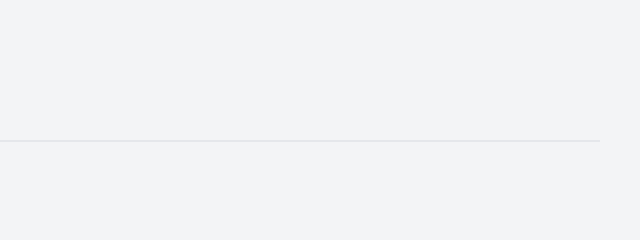
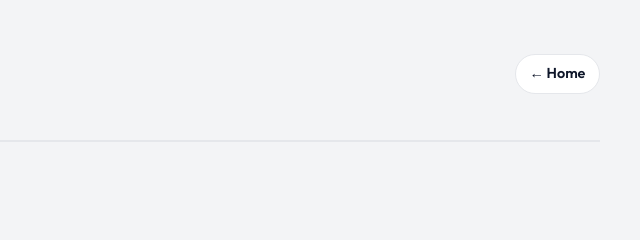
Before and after one commit to drawerboxspecialties-ops/Allmoxy-Top-Edge-Calculator, a website: page index.html in a window 1280 px wide. Shown: the top 240 px of the page, 640-1280 px from the left. Drawn offline with Linux system fonts and the light colour scheme.

Commit message:
Add Home link back to Operations Hub.

```diff
--- a/index.html
+++ b/index.html
@@ -47,6 +47,19 @@
             padding-bottom: 1.5rem;
         }
 
+        .ops-home-link {
+            color: #0f172a;
+            text-decoration: none;
+            font-size: 0.9rem;
+            font-weight: 600;
+            padding: 0.45rem 0.85rem;
+            border-radius: 999px;
+            border: 1px solid var(--border-color);
+            background: #fff;
+            white-space: nowrap;
+        }
+        .ops-home-link:hover { background: #f8fafc; }
+
         .logo h1 {
             font-weight: 700;
             font-size: 2.2rem;
@@ -1034,6 +1047,7 @@
             <h1>DBS DRAWERS</h1>
             <p>Top Edge Production Calculator</p>
         </div>
+        <a class="ops-home-link" href="https://drawerboxspecialties-ops.github.io/ops-dashboard/">← Home</a>
     </header>
 
     <div class="container">
```
